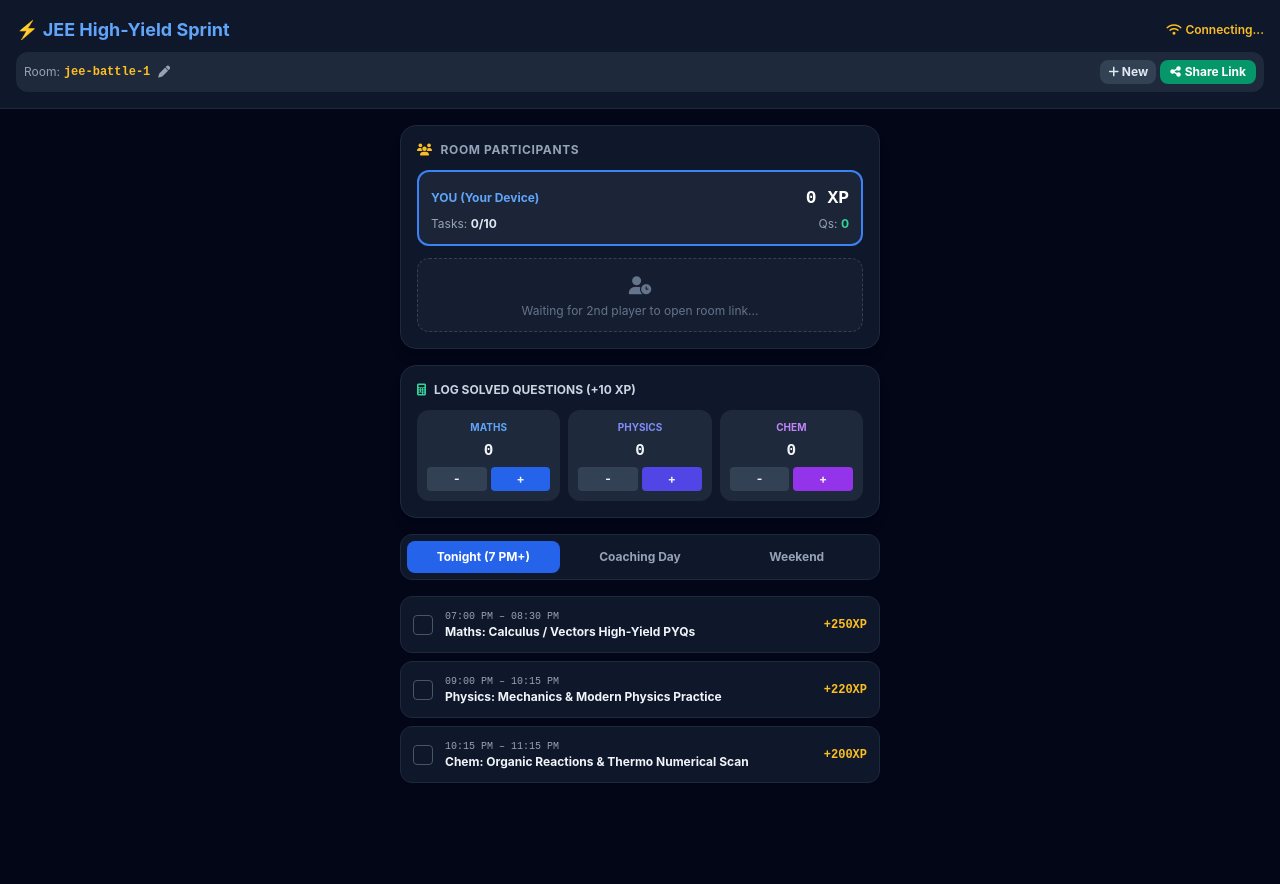
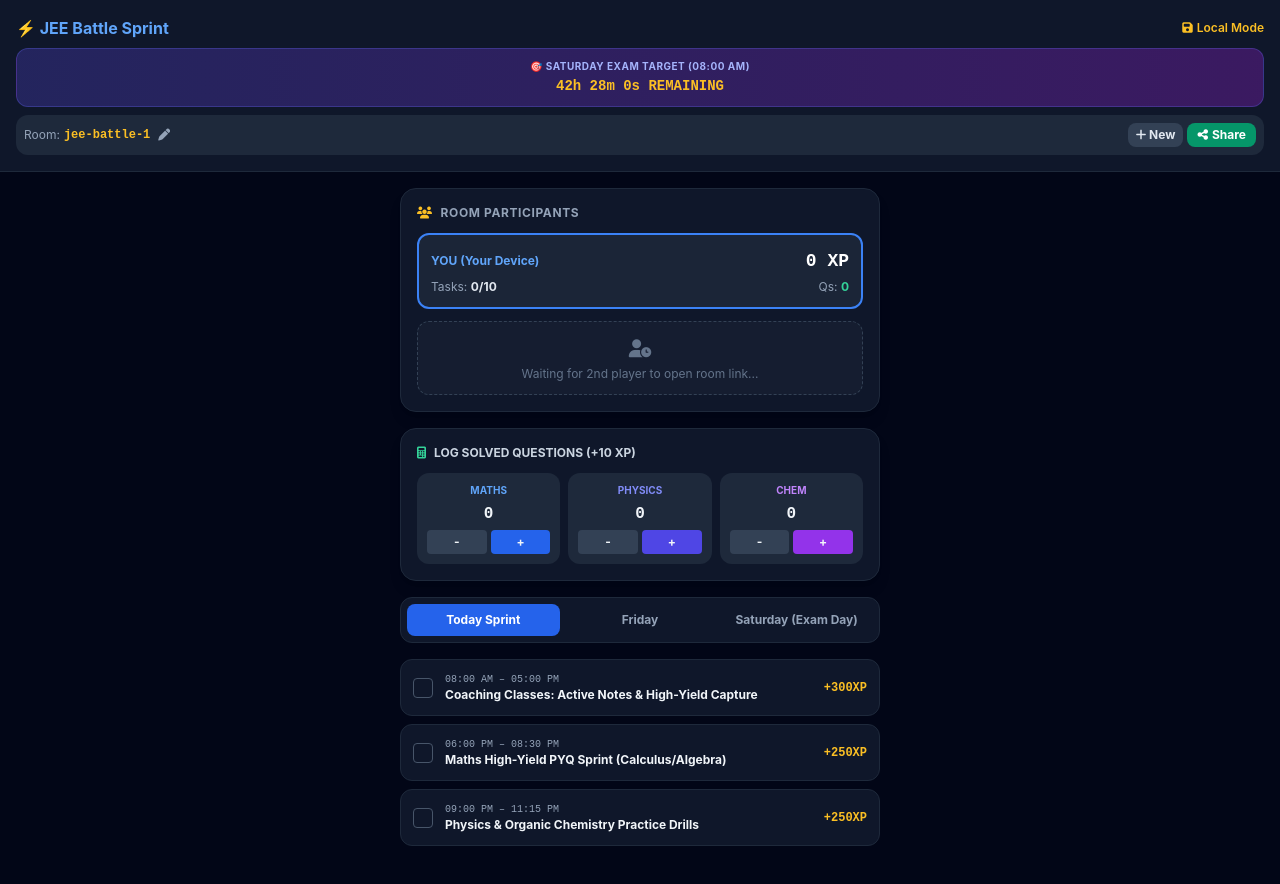
Before and after one commit to water17-ved/Let-s-play, a plain HTML site: page index.html in a window 1280 px wide. Before the commit the page ends 839 px from the top, so only its background shows below. Drawn offline with nearby package versions, Linux system fonts and the light colour scheme; no server answers.

Commit message:
Update index.html

```diff
--- a/index.html
+++ b/index.html
@@ -3,7 +3,7 @@
 <head>
     <meta charset="UTF-8">
     <meta name="viewport" content="width=device-width, initial-scale=1.0, maximum-scale=1.0, user-scalable=no">
-    <title>JEE Sprint - High Yield Edition</title>
+    <title>JEE Exam Sprint</title>
     <!-- Tailwind CSS -->
     <script src="https://cdn.tailwindcss.com"></script>
     <!-- FontAwesome Icons -->
@@ -22,18 +22,24 @@
     <!-- Top Mobile Header -->
     <header class="bg-slate-900 border-b border-slate-800 p-4 sticky top-0 z-50">
         <div class="flex items-center justify-between mb-2">
-            <h1 class="text-lg font-bold text-blue-400 flex items-center gap-2">
-                ⚡ JEE High-Yield Sprint
+            <h1 class="text-base font-bold text-blue-400 flex items-center gap-1.5">
+                ⚡ JEE Battle Sprint
             </h1>
             <span id="sync-status" class="text-xs text-amber-400 font-semibold flex items-center gap-1">
-                <i class="fa-solid fa-wifi"></i> Connecting...
+                <i class="fa-solid fa-spinner fa-spin"></i> Connecting...
             </span>
+        </div>
+
+        <!-- Saturday 8 AM Countdown Banner -->
+        <div class="bg-gradient-to-r from-indigo-900/60 to-purple-900/60 border border-indigo-500/30 rounded-xl p-2.5 mb-2 text-center">
+            <div class="text-[10px] uppercase font-bold text-indigo-300 tracking-wider">🎯 Saturday Exam Target (08:00 AM)</div>
+            <div id="exam-timer" class="text-sm font-black text-amber-400 code-font mt-0.5">Calculating...</div>
         </div>
 
         <div class="flex items-center justify-between gap-2 bg-slate-800 p-2 rounded-xl text-xs">
             <div class="flex items-center gap-1 overflow-hidden">
                 <span class="text-slate-400">Room:</span>
-                <span id="room-id-display" class="font-bold text-amber-400 code-font truncate max-w-[100px]">...</span>
+                <span id="room-id-display" class="font-bold text-amber-400 code-font truncate max-w-[90px]">...</span>
                 <button onclick="changeRoom()" class="text-slate-400 hover:text-white ml-1">
                     <i class="fa-solid fa-pen"></i>
                 </button>
@@ -43,7 +49,7 @@
                     <i class="fa-solid fa-plus"></i> New
                 </button>
                 <button onclick="shareRoomLink()" class="bg-emerald-600 text-white px-2.5 py-1 rounded-lg font-bold flex items-center gap-1">
-                    <i class="fa-solid fa-share-nodes"></i> Share Link
+                    <i class="fa-solid fa-share-nodes"></i> Share
                 </button>
             </div>
         </div>
@@ -112,10 +118,10 @@
         </div>
 
         <!-- Days Selector -->
-        <div class="flex bg-slate-900 p-1.5 rounded-xl border border-slate-800 gap-1">
-            <button id="tab-evening" onclick="switchTab('evening')" class="flex-1 py-2 rounded-lg text-xs font-bold bg-blue-600 text-white">Tonight (7 PM+)</button>
-            <button id="tab-full" onclick="switchTab('full')" class="flex-1 py-2 rounded-lg text-xs font-bold text-slate-400">Coaching Day</button>
-            <button id="tab-weekend" onclick="switchTab('weekend')" class="flex-1 py-2 rounded-lg text-xs font-bold text-slate-400">Weekend</button>
+        <div class="flex bg-slate-900 p-1.5 rounded-xl border border-slate-800 gap-1 text-center">
+            <button id="tab-today" onclick="switchTab('today')" class="flex-1 py-2 rounded-lg text-xs font-bold bg-blue-600 text-white">Today Sprint</button>
+            <button id="tab-fri" onclick="switchTab('fri')" class="flex-1 py-2 rounded-lg text-xs font-bold text-slate-400">Friday</button>
+            <button id="tab-sat" onclick="switchTab('sat')" class="flex-1 py-2 rounded-lg text-xs font-bold text-slate-400">Saturday (Exam Day)</button>
         </div>
 
         <!-- Task Checklist -->
@@ -137,24 +143,23 @@
         firebase.initializeApp(firebaseConfig);
         const db = firebase.database();
 
-        // HIGH YIELD STATISTICAL TASK DATABASE
+        // TASK DATABASE ADJUSTED FOR SATURDAY 8:00 AM EXAM
         const taskDatabase = [
-            // Tonight Emergency High-Yield Sprint (7 PM Onwards)
-            { id: "e_1", day: "evening", time: "07:00 PM – 08:30 PM", title: "Maths: Calculus / Vectors High-Yield PYQs", xp: 250 },
-            { id: "e_2", day: "evening", time: "09:00 PM – 10:15 PM", title: "Physics: Mechanics & Modern Physics Practice", xp: 220 },
-            { id: "e_3", day: "evening", time: "10:15 PM – 11:15 PM", title: "Chem: Organic Reactions & Thermo Numerical Scan", xp: 200 },
+            // Today High-Yield Sprint
+            { id: "td_1", day: "today", time: "08:00 AM – 05:00 PM", title: "Coaching Classes: Active Notes & High-Yield Capture", xp: 300 },
+            { id: "td_2", day: "today", time: "06:00 PM – 08:30 PM", title: "Maths High-Yield PYQ Sprint (Calculus/Algebra)", xp: 250 },
+            { id: "td_3", day: "today", time: "09:00 PM – 11:15 PM", title: "Physics & Organic Chemistry Practice Drills", xp: 250 },
 
-            // Standard Coaching Day (Non-clashing with 8 AM - 5 PM)
-            { id: "f_1", day: "full", time: "06:00 AM – 07:30 AM", title: "Morning Recall: Organic Reactions & NCERT Inorganic", xp: 180 },
-            { id: "f_2", day: "full", time: "08:00 AM – 05:00 PM", title: "Coaching Classes: Active Note-taking & Class Qs", xp: 300 },
-            { id: "f_3", day: "full", time: "06:00 PM – 08:15 PM", title: "Maths: Coordinate & Algebra Priority Drills", xp: 250 },
-            { id: "f_4", day: "full", time: "09:00 PM – 11:15 PM", title: "Physics/Physical Chem: High-Yield Topic PYQs", xp: 250 },
+            // Friday Schedule (Coaching 8:00 AM - 5:00 PM)
+            { id: "fri_1", day: "fri", time: "06:00 AM – 07:30 AM", title: "Morning Memory Recall: Inorganic / Organic Formulas", xp: 180 },
+            { id: "fri_2", day: "fri", time: "08:00 AM – 05:00 PM", title: "Coaching Classes: High-Priority Doubt Resolution", xp: 300 },
+            { id: "fri_3", day: "fri", time: "06:00 PM – 08:15 PM", title: "Maths High-Yield Problem Solving Session", xp: 250 },
+            { id: "fri_4", day: "fri", time: "09:00 PM – 11:00 PM", title: "Pre-Exam Formula & High-Frequency Error Log Scan", xp: 250 },
 
-            // Weekend Full Day Strategy
-            { id: "w_1", day: "weekend", time: "07:00 AM – 09:30 AM", title: "Full Syllabus Formula & NCERT Scan", xp: 200 },
-            { id: "w_2", day: "weekend", time: "10:00 AM – 01:00 PM", title: "Timed Major Mock Test / Topic Test", xp: 400 },
-            { id: "w_3", day: "weekend", time: "02:30 PM – 05:30 PM", title: "Mock Test Error Analysis & Weak Area Repair", xp: 300 },
-            { id: "w_4", day: "weekend", time: "07:00 PM – 10:00 PM", title: "High-Yield Backlog & Unsolved Target Sheet", xp: 300 }
+            // Saturday Schedule (Test at 8:00 AM)
+            { id: "sat_1", day: "sat", time: "06:00 AM – 07:30 AM", title: "Quick Mind Warmup: Formula Sheet & Key Reactions", xp: 200 },
+            { id: "sat_2", day: "sat", time: "08:00 AM – 11:00 AM", title: "🎯 JEE MAJOR TEST ATTEMPT (08:00 AM)", xp: 500 },
+            { id: "sat_3", day: "sat", time: "11:30 AM – 01:00 PM", title: "Post-Exam Quick Error & Score Analysis", xp: 250 }
         ];
 
         let myUserId = localStorage.getItem('jee_my_user_id');
@@ -167,7 +172,7 @@
         let roomID = urlParams.get('room') || localStorage.getItem('jee_room_id') || 'jee-battle-1';
         localStorage.setItem('jee_room_id', roomID);
 
-        let currentTab = 'evening';
+        let currentTab = 'today';
         let myData = { completedTasks: {}, questions: { maths: 0, physics: 0, chem: 0 } };
         let roomPlayers = {};
 
@@ -176,12 +181,20 @@
             loadLocalMyData();
             renderTasks();
             setupFirebaseSync();
+            startCountdownTimer();
         };
 
         function setupFirebaseSync() {
             const roomRef = db.ref(`rooms/${roomID}/players`);
 
+            // Connection Safety Fallback (3-second timeout)
+            const fallbackTimeout = setTimeout(() => {
+                document.getElementById('sync-status').className = "text-xs text-amber-400 font-semibold flex items-center gap-1";
+                document.getElementById('sync-status').innerHTML = `<i class="fa-solid fa-floppy-disk"></i> Local Mode`;
+            }, 3000);
+
             roomRef.on('value', (snapshot) => {
+                clearTimeout(fallbackTimeout);
                 roomPlayers = snapshot.val() || {};
 
                 if (roomPlayers[myUserId]) {
@@ -195,8 +208,9 @@
                 document.getElementById('sync-status').className = "text-xs text-emerald-400 font-semibold flex items-center gap-1";
                 document.getElementById('sync-status').innerHTML = `<i class="fa-solid fa-cloud"></i> Live`;
             }, (err) => {
+                clearTimeout(fallbackTimeout);
                 document.getElementById('sync-status').className = "text-xs text-amber-400 font-semibold flex items-center gap-1";
-                document.getElementById('sync-status').innerHTML = `<i class="fa-solid fa-floppy-disk"></i> Local`;
+                document.getElementById('sync-status').innerHTML = `<i class="fa-solid fa-floppy-disk"></i> Local Mode`;
             });
         }
 
@@ -296,7 +310,7 @@
 
         function switchTab(tab) {
             currentTab = tab;
-            ['evening', 'full', 'weekend'].forEach(t => {
+            ['today', 'fri', 'sat'].forEach(t => {
                 document.getElementById(`tab-${t}`).className = t === tab
                     ? "flex-1 py-2 rounded-lg text-xs font-bold bg-blue-600 text-white"
                     : "flex-1 py-2 rounded-lg text-xs font-bold text-slate-400";
@@ -357,18 +371,52 @@
 
         function shareRoomLink() {
             const shareableUrl = window.location.protocol + "//" + window.location.host + window.location.pathname + '?room=' + roomID;
-            const shareText = `Join my JEE Sprint room! Click link: ${shareableUrl}`;
+            const shareText = `Join my JEE Sprint room! Live progress link: ${shareableUrl}`;
 
             if (navigator.share) {
                 navigator.share({
-                    title: 'JEE High-Yield Sprint',
+                    title: 'JEE Battle Sprint',
                     text: shareText,
                     url: shareableUrl
                 }).catch(() => {});
             } else {
                 navigator.clipboard.writeText(shareableUrl);
-                alert("Room link copied to clipboard! Share it on WhatsApp with your friend.");
+                alert("Room link copied to clipboard! Send it to your friend on WhatsApp.");
             }
+        }
+
+        // Live Countdown Clock to Saturday 8:00 AM
+        function startCountdownTimer() {
+            function updateTimer() {
+                const now = new Date();
+                let testDate = new Date();
+
+                // Calculate upcoming Saturday 8:00 AM
+                const dayOfWeek = now.getDay(); // 0: Sun, 6: Sat
+                let daysUntilSat = (6 - dayOfWeek + 7) % 7;
+                if (daysUntilSat === 0 && now.getHours() >= 8) {
+                    daysUntilSat = 7;
+                }
+
+                testDate.setDate(now.getDate() + daysUntilSat);
+                testDate.setHours(8, 0, 0, 0);
+
+                const diff = testDate - now;
+
+                if (diff <= 0) {
+                    document.getElementById('exam-timer').innerText = "EXAM IS LIVE NOW!";
+                    return;
+                }
+
+                const hrs = Math.floor(diff / (1000 * 60 * 60));
+                const mins = Math.floor((diff % (1000 * 60 * 60)) / (1000 * 60));
+                const secs = Math.floor((diff % (1000 * 60)) / 1000);
+
+                document.getElementById('exam-timer').innerText = `${hrs}h ${mins}m ${secs}s REMAINING`;
+            }
+
+            updateTimer();
+            setInterval(updateTimer, 1000);
         }
     </script>
 </body>
```
